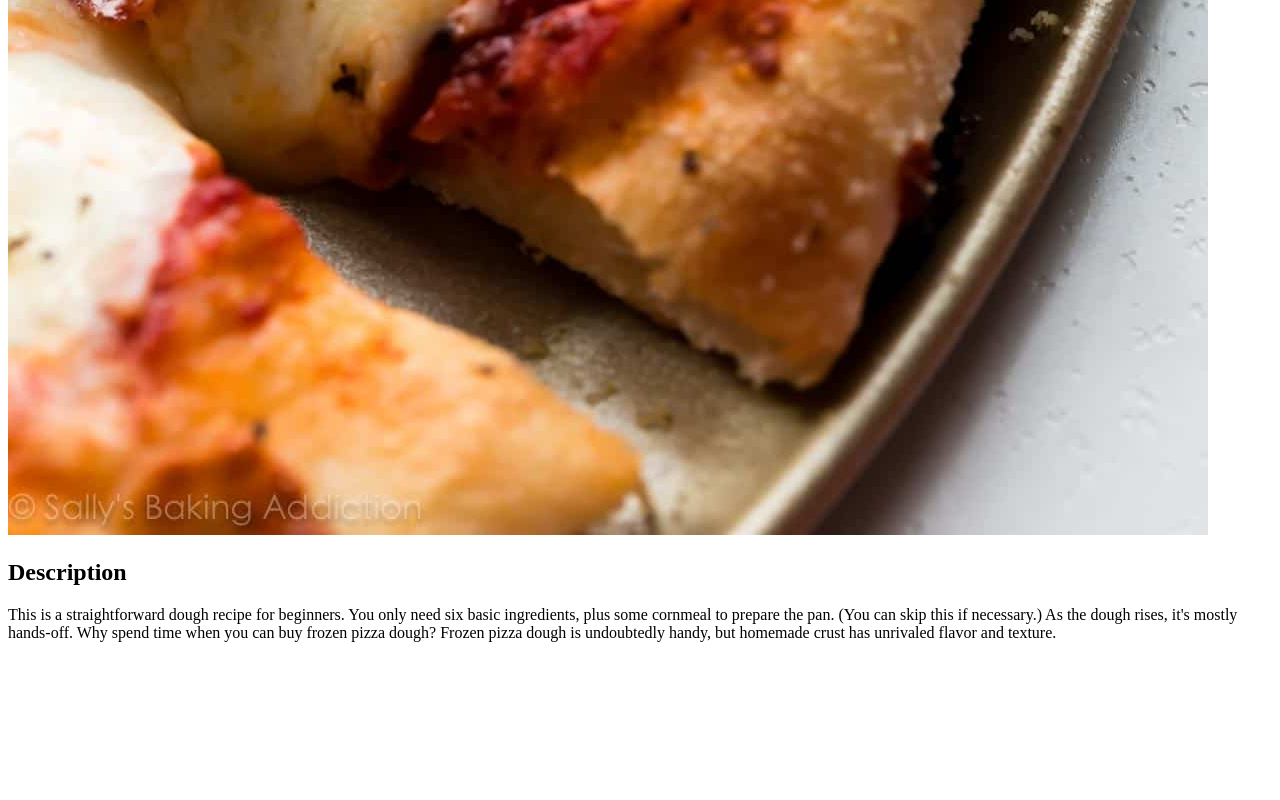
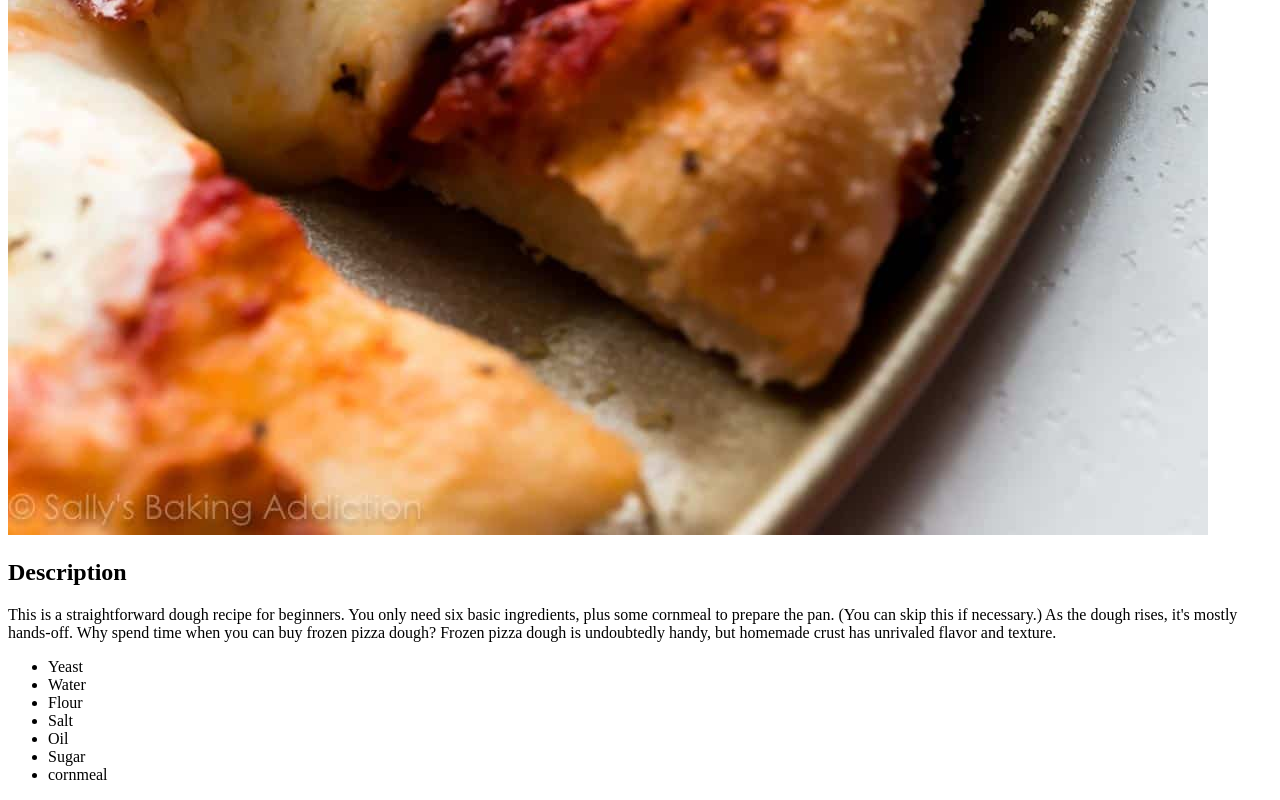
Before and after one commit to kevishr/odin-recipes, a plain HTML site: page recipes/pizza.html in a window 1280 px wide. Shown: the part 1345-2145 px from the top of the page. Before the commit the page ends 2003 px from the top, so only its background shows below. Drawn offline with Linux system fonts and the light colour scheme; files whose address does not match are found by name.

Commit message:
Add unordered list of incredients

```diff
--- a/recipes/pizza.html
+++ b/recipes/pizza.html
@@ -14,9 +14,13 @@
     <p>This is a straightforward dough recipe for beginners. You only need six basic ingredients, plus some cornmeal to prepare the pan. (You can skip this if necessary.) As the dough rises, it's mostly hands-off. Why spend time when you can buy frozen pizza dough? Frozen pizza dough is undoubtedly handy, but homemade crust has unrivaled flavor and texture. </p>
 
     <ul>
-
-
-
+        <li>Yeast</li>
+        <li>Water</li>
+        <li>Flour</li>
+        <li>Salt</li>
+        <li>Oil</li>
+        <li>Sugar</li>
+        <li>cornmeal</li>
 
     </ul>
 
```
